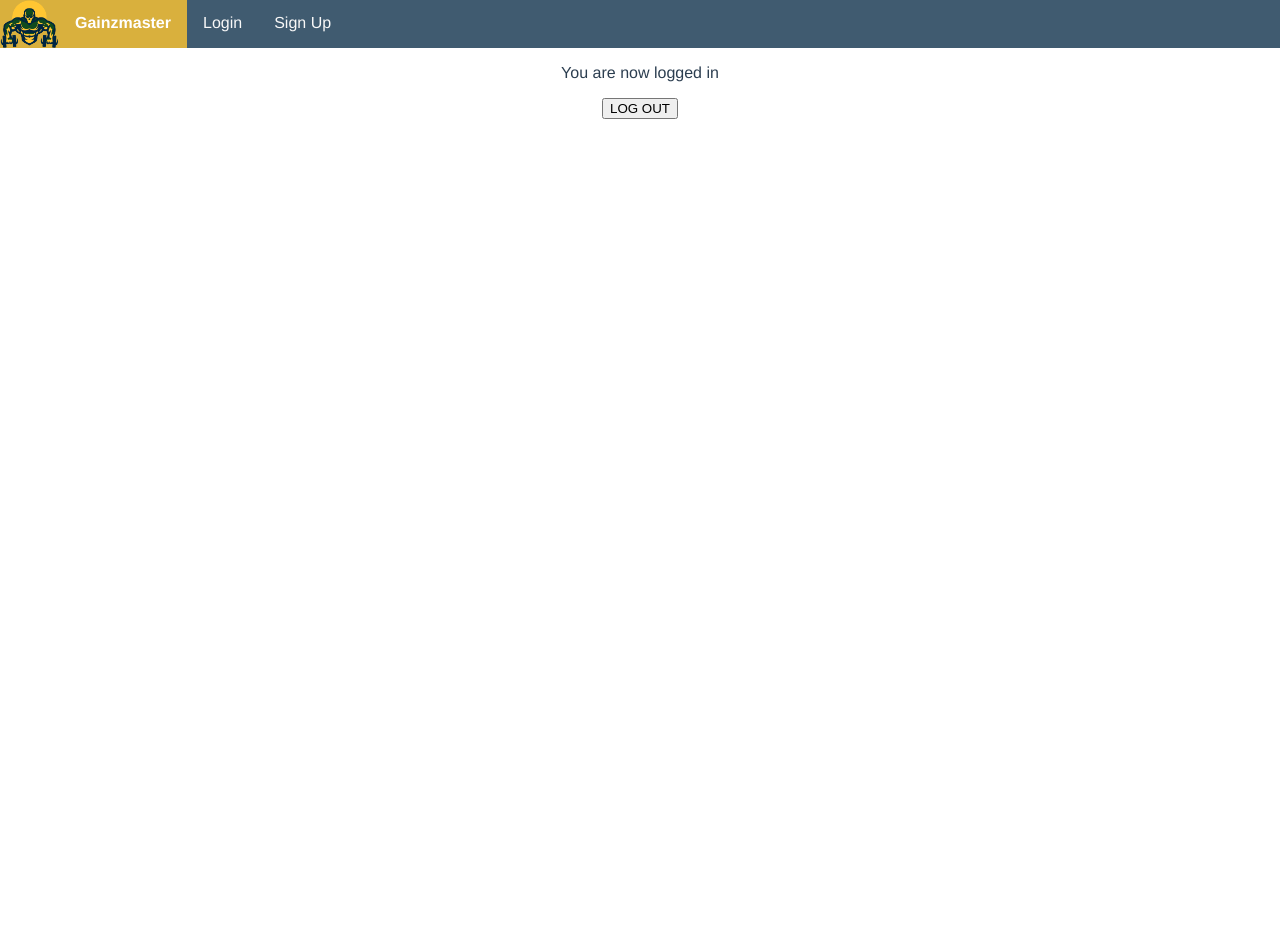
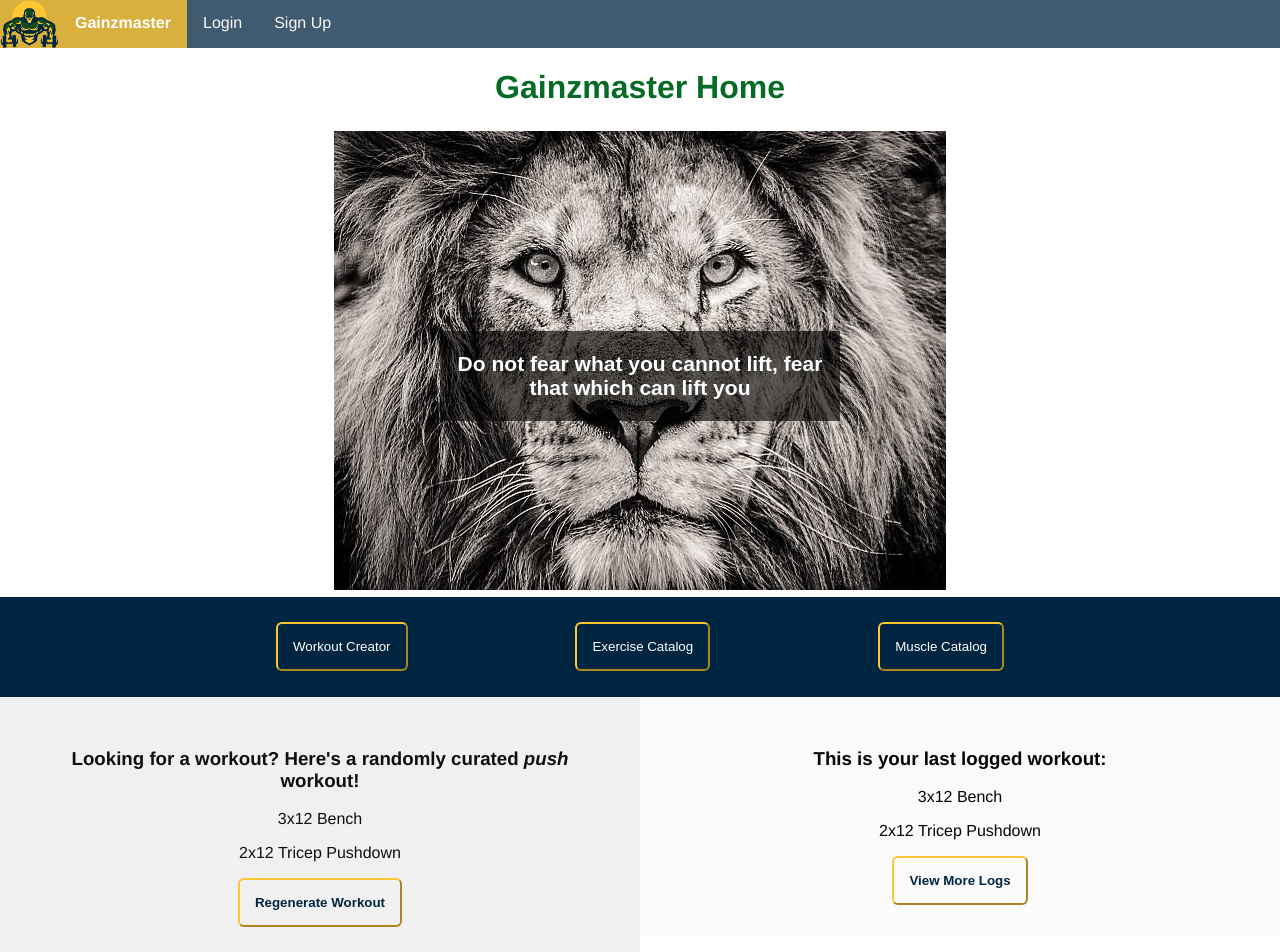
Before and after one commit to begloff/CSE-40746-Project, a Vue app in the folder gainzmaster/: page /home in a window 1280 px wide. Shown: the top 952 px of the page. Before the commit the page ends 800 px from the top, so only its background shows below. Built offline with nearby package versions, Linux system fonts and the light colour scheme; no server answers; sample sign-in values are in the browser's storage.

Commit message:
homepage almost bussin

```diff
--- a/gainzmaster/src/router/index.js
+++ b/gainzmaster/src/router/index.js
@@ -3,6 +3,7 @@ import LoginPage from '../views/LoginPage.vue'
 import SignupPage from '../views/SignupPage.vue'
 import HomePage from '../views/HomePage.vue'
 import PublicHomePage from '../views/PublicHomePage.vue'
+import WorkoutMaker from '../views/WorkoutMaker.vue'
 import { auth } from '../firebase'
 
 import store from '../store/store'
@@ -58,6 +59,15 @@ const routes = [
     }
   },
   {
+    path: '/workoutmaker',
+    name: 'workoutmaker',
+    component: WorkoutMaker,
+    beforeEnter: requireAuth,
+    meta:{
+      title: 'Gainzmaster - Workout Maker'
+    }
+  },
+  {
     path: '/',
     name: 'publichome',
     component: PublicHomePage,
--- a/gainzmaster/src/store/store.js
+++ b/gainzmaster/src/store/store.js
@@ -7,7 +7,37 @@ export default createStore({
   state: {
     user: null, //Contains the user information directly from firebase
     user_details: null, //contains local/sql user information (email, username)
-    pageLoaded: false
+    pageLoaded: false,
+
+
+    randomWorkout: {type:"push", workout:["3x12 Bench", "2x12 Tricep Pushdown"]},
+    lastWorkout: ["3x12 Bench", "2x12 Tricep Pushdown"],
+    workoutSplits: ['push, pull, legs, upper'],
+    quotes: [
+      'If the door says PUSH, pull it. It\'s not a direction, it\'s a challenge',
+      'You don\'t need a spot for back. You don\'t even need to do back. Back is the legs of the upper body',
+      'Flexibility? You mean the ability to flex?',
+      'Legs - what do I gotta train them for, I\'ve already got 2 of em\'',
+      'You\'re probably still sore from your last leg workout, which was your first leg workout, and your last leg workout',
+      'Lifting and Game of Thrones share the same calendar: there\'s only 2 seasons, cutting and bulking',
+      'No matter how hard you try, you\'ll never be as big as your pump',
+      'Fitness is 98% lighting. The other 2% is the sun effect on Instagram',
+      'Just assume anyone bigger than you is on steroids',
+      'Chickens evolved from dinosaurs, and they were huge, bro. So eat lots of chicken',
+      'Do it for the after selfie',
+      'When you feel like dying - do 10 more',
+      'Things may come to those who wait, but gains come to those who lift weight',
+      'I GOT 99 PROBLEMS, BUT I\'M GOING TO THE GYM TO IGNORE ALL OF THEM',
+      'WEIGHTS BEFORE DATES',
+      'Curls for the girls, tris for the guys',
+      'If the bar ain\'t bending, you\'re just pretending',
+      'LIFE IS SHORT. LIFT HEAVY THINGS.',
+      'I like big weights and I cannot lie.',
+      'Do not fear what you cannot lift, fear that which can lift you',
+      'Education is important, but big biceps are importanter',
+      'This is the whey'
+    ],
+		chosenQuote: null
   },
   mutations: mutations,
 
--- a/gainzmaster/src/views/HomePage.vue
+++ b/gainzmaster/src/views/HomePage.vue
@@ -1,7 +1,47 @@
 <template>
-  <p>You are now logged in</p>
-  <p v-if="this.$store.state.user_details">Welcome: {{this.$store.state.user_details.username}}</p>
-  <button @click="logout">LOG OUT</button>
+	<div class="header">
+		{{ getQuote() }} <!-- make this on mount -->
+		<h1> Gainzmaster Home </h1>
+		<div class ="quote">
+			<img class="logo" src="../assets/lion.jpeg">
+			<div class ="centered">
+				<h3>{{  this.$store.state.chosenQuote }}</h3>
+			</div>
+		</div>
+		{{ getTime() }} <!-- make this on mount -->
+		<h2 style="text-decoration: solid;" v-if="this.$store.state.user_details">Good {{ this.$store.state.timeOfDay }}, {{ this.$store.state.user_details.username }}! How may I help you?</h2>
+	</div>
+
+	<div style="background-color: #002540;">
+		<div class="buttons">
+			<button class="btn" id="workoutCreator"> Workout Creator </button>
+			<button class="btn" id="exerciseCreator"> Exercise Catalog </button>
+			<button class="btn" id="muscleCatalog"> Muscle Catalog </button>
+		</div>
+	</div>
+
+	<div style="min-height:250px;">
+		<div class="randomWorkout">
+			<h3>Looking for a workout? Here's a randomly curated <em>{{ this.$store.state.randomWorkout.type }}</em> workout!</h3>
+			<p v-for="item in this.$store.state.randomWorkout.workout"> {{ item }} </p>
+			<button class="btn" style="background-color: #f0f0f0; color: #002540"><strong>Regenerate Workout</strong></button>
+		</div>
+		<div class="break"></div>
+		<div class="log">
+			<h3>This is your last logged workout:</h3>
+			<p v-for="item in this.$store.state.lastWorkout"> {{ item }} </p>
+			<button class="btn" style="background-color: #fafafa; color: #002540"><strong>View More Logs</strong></button>
+		</div>
+	</div>
+
+	<div style="margin-top:50px;">
+		<p>You are now logged in</p>
+		<p v-if="this.$store.state.user_details">Welcome: {{this.$store.state.user_details.username}}</p>
+		<button @click="logout">LOG OUT</button>
+	</div>
+	<div class="gainzmasterLLC">
+		Property of Gainzmaster LLC.
+	</div>
 </template>
 
 <script>
@@ -9,17 +49,113 @@ export default {
   	name: 'home',
 	components: {},
 	data(){
-		return{
+		return {
+
 		}
 	},
 	methods:{
         logout(){
             this.$store.dispatch('logout')
-        }
-	}
+        },
+
+		getTime(){
+			const d = new Date();
+			let hour = d.getHours();
+			if (hour >=4 && hour < 12)
+				this.$store.state.timeOfDay = 'morning';
+			else if (hour >= 12 && hour < 17)
+				this.$store.state.timeOfDay = 'afternoon';
+			else if (hour >= 17 && hour < 22)
+				this.$store.state.timeOfDay = 'evening';
+			else {
+				this.$store.state.timeOfDay = 'night';
+			}
+		},
+
+		getQuote(){
+			var chosenNum = Math.floor(Math.random() * this.$store.state.quotes.length);
+			this.$store.state.chosenNum = chosenNum
+			this.$store.state.chosenQuote = this.$store.state.quotes[chosenNum];
+		}
+    }
 };
 </script>
 
 <style>
+.randomWorkout{
+	float:left;
+	width:45%;
+	padding:2.5%;
+	background-color: #f0f0f0;
+	color: #0f0f10;
+}
 
+.log{
+	float:right;
+	width:45%;
+	padding:2.5%;
+	background-color: #fafafa;
+	color: #050506;
+}
+
+.break{
+	width: 1px;
+    background-color: #ccc;
+    height: 100%;
+}
+.header {
+	margin-top: 10px;
+	color:rgb(5, 107, 37);
+}
+
+.quote {
+	margin-top: px;
+	color:rgb(0, 0, 0);
+	padding: 3px;
+}
+
+
+.btn {
+	border-color: #FFC631;
+	background-color: #002540;
+	color: white;
+	padding: 10px;
+	border-radius: 6px;
+	margin-bottom: 50px;
+	justify-content: space-around;
+	text-align:center;
+	margin: auto;
+	padding: 15px;
+}
+.btn:hover {
+	background-color: #145c8b;
+}
+
+.centered {
+  position: absolute;
+  top: 47%;
+  left: 50%;
+  transform: translate(-50%, -50%);
+  font-family: fantasy;
+  background-color: rgba(0, 0, 0, 0.623);
+  font-size: large;
+  color:rgb(255, 255, 255);
+  max-width:400px;
+}
+
+.buttons {
+	width: 70%;
+	height: 100px;
+	display: flex;
+	justify-content: space-around;
+	text-align:center;
+	margin: auto;
+}
+
+.gainzmasterLLC {
+	color: grey;
+	margin-top:10px;
+	margin-bottom: 15px;
+
+}
 </style>
```
Also changed, not shown: gainzmaster/src/assets/lion.jpeg (added), gainzmaster/src/views/WorkoutMaker.vue (renamed from gainzmaster/src/views/WorkoutMakerView.vue).
